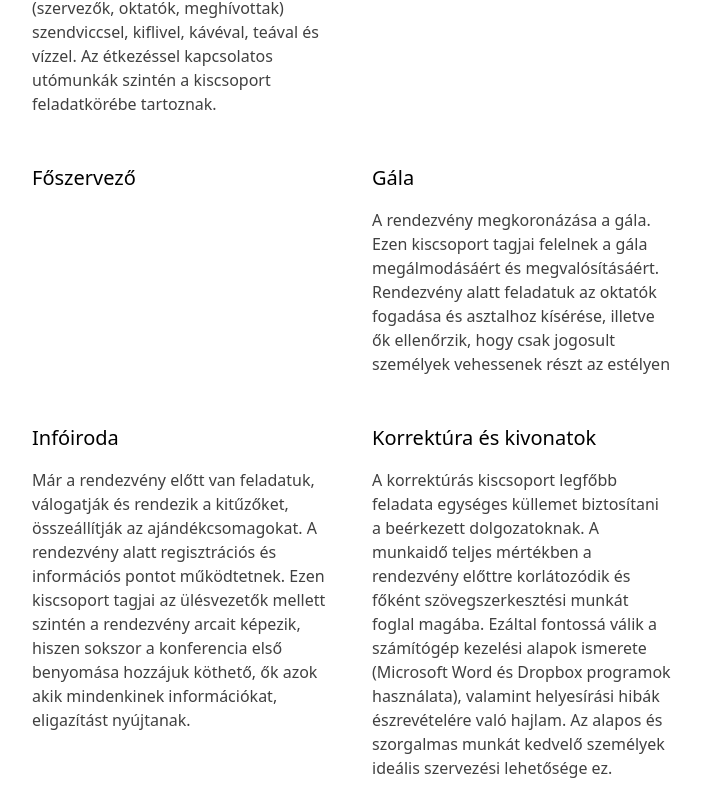
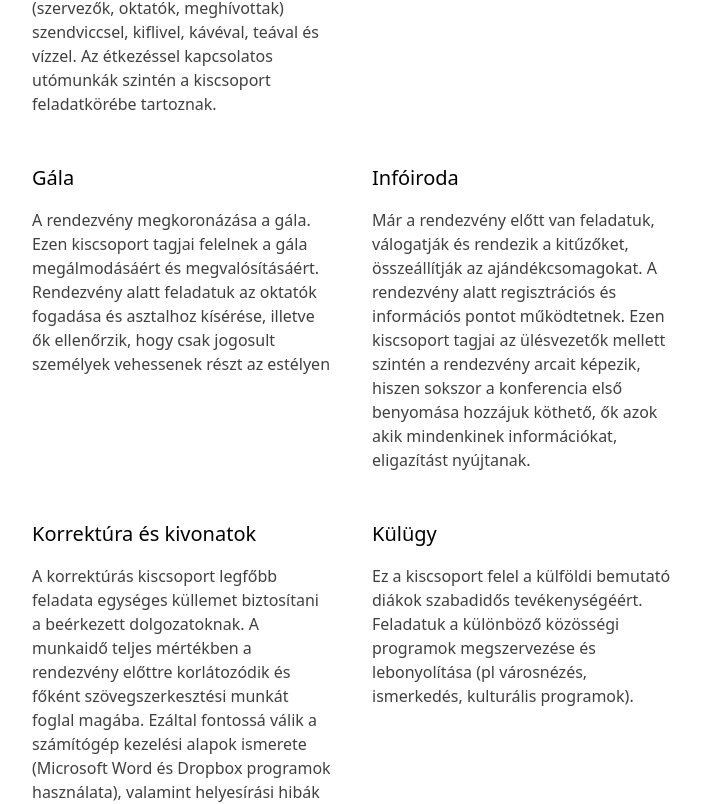
Before and after one commit to dotslash-ro/mmdsz-tdk-site, a React (Vite) app: page /#/szervezok in a window 1280 px wide. Shown: the part 956-1760 px from the top of the page, without its empty margins (288-989 px from the left). Built offline with nearby package versions, Linux system fonts and the light colour scheme.

Commit message:
Remove lead organizer group from groups description

```diff
--- a/src/pages/organizers.tsx
+++ b/src/pages/organizers.tsx
@@ -23,12 +23,14 @@ const Organizers = () => {
       </p>
       <h2 className="text-3xl font-light">Szervezői csoportok</h2>
       <div className="grid grid-cols-1 gap-y-4 gap-x-10 xl:grid-cols-2">
-        {organizerGroups.map(({ name, description }, index) => (
-          <div key={index}>
-            <h2 className="pt-8 text-xl font-light">{name}</h2>
-            <p className="pt-4 font-light text-neutral-700">{description}</p>
-          </div>
-        ))}
+        {organizerGroups
+          .filter((group) => group.name != "Főszervező")
+          .map(({ name, description }, index) => (
+            <div key={index}>
+              <h2 className="pt-8 text-xl font-light">{name}</h2>
+              <p className="pt-4 font-light text-neutral-700">{description}</p>
+            </div>
+          ))}
 
         <div>
           <h2 className="pt-8 text-xl font-light">Minden szervezőre vonatkozóan</h2>
```
